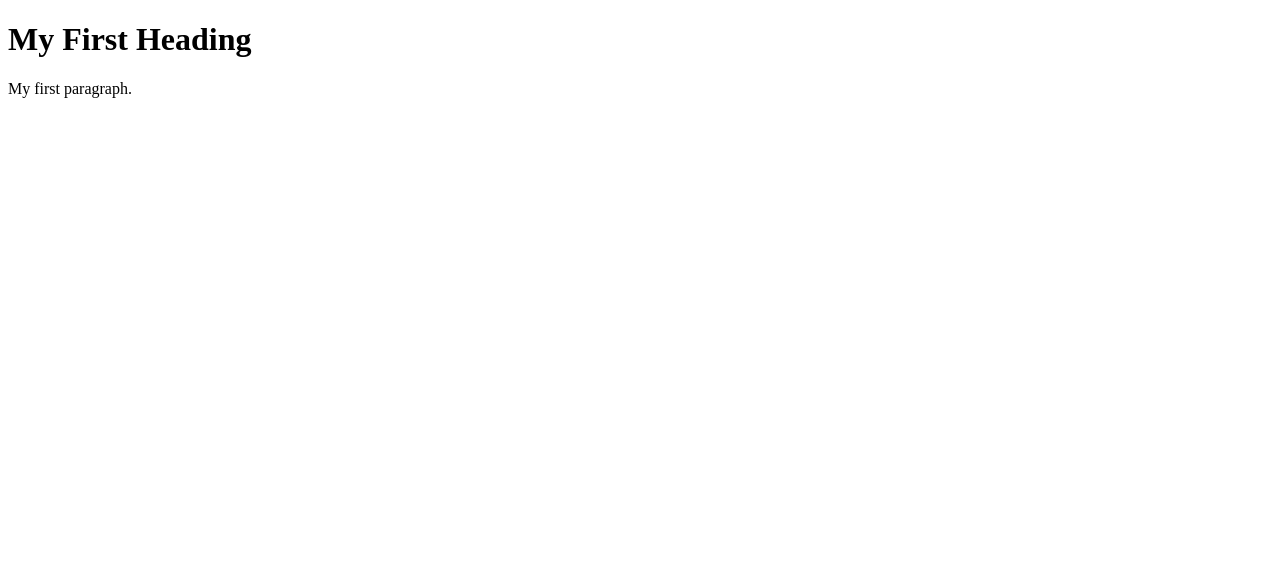
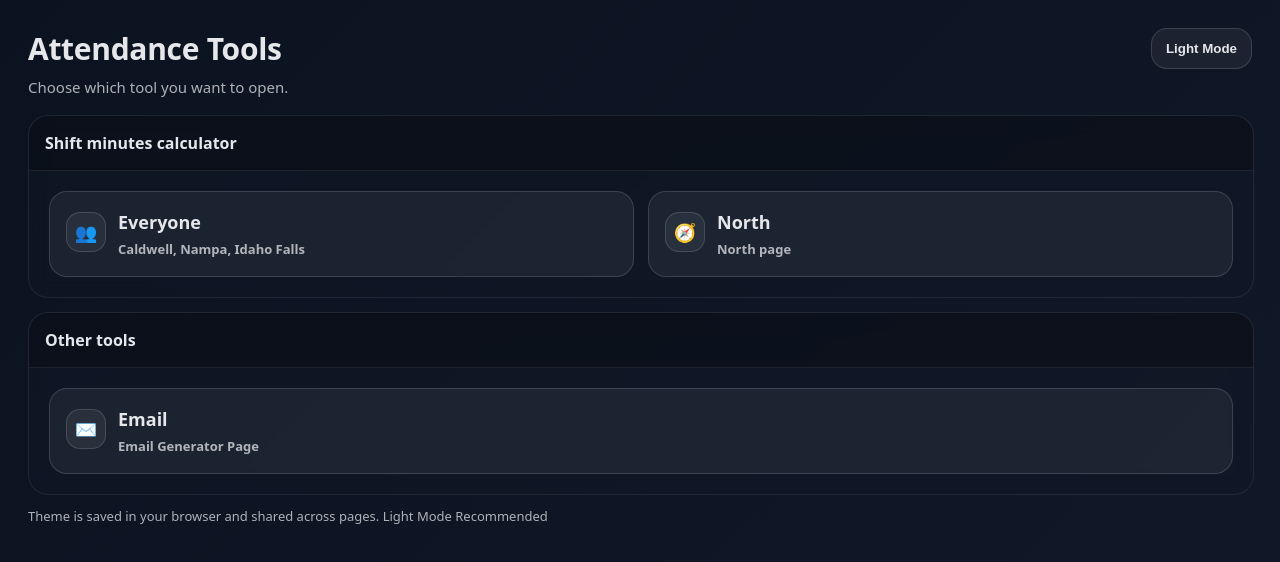
Before and after one commit to jcervantesortiz/attendance, a plain HTML site: page index.html in a window 1280 px wide. Drawn offline with Linux system fonts and the light colour scheme.

Commit message:
Update index.html

```diff
--- a/index.html
+++ b/index.html
@@ -1,15 +1,86 @@
 <!doctype html>
 <html lang="en">
-  <head>
-    <meta charset="UTF-8" />
-    <link rel="icon" type="image/svg+xml" href="/vite.svg" />
-    <meta name="viewport" content="width=device-width, initial-scale=1.0" />
-    <title>Attendance Tools</title>
-  </head>
-  <body>
-    <div id="root"></div>
-    <script type="module" src="/src/main.jsx"></script>
-    <h1>My First Heading</h1>
-<p>My first paragraph.</p>
-  </body>
+<head>
+  <meta charset="utf-8" />
+  <meta name="viewport" content="width=device-width, initial-scale=1" />
+  <title>Attendance Tools</title>
+  <style>
+    html, body { margin:0; padding:0; font-family: ui-sans-serif, system-ui, -apple-system, Segoe UI, Roboto, Helvetica, Arial; }
+    body { min-height:100vh; background: linear-gradient(135deg, #0b1220, #111827); color:#e5e7eb; padding: 28px; box-sizing:border-box; }
+    .header { display:flex; justify-content:space-between; align-items:flex-start; gap:16px; flex-wrap:wrap; margin-bottom:18px; }
+    .title { font-size:30px; font-weight:900; letter-spacing:-0.3px; }
+    .subtle { margin-top:8px; font-size:15px; color: rgba(229,231,235,0.75); max-width: 980px; }
+    .card { width:100%; border-radius:20px; overflow:hidden; border:1px solid rgba(255,255,255,0.08); background: rgba(17,24,39,0.55); backdrop-filter: blur(10px); }
+    .cardHeader { padding:16px; background: rgba(0,0,0,0.25); border-bottom:1px solid rgba(255,255,255,0.08); }
+    .cardTitle { font-size:16px; font-weight:900; margin:0; }
+    .cardBody { padding:20px; }
+    .menuGrid { display:grid; grid-template-columns: repeat(auto-fit, minmax(220px, 1fr)); gap:14px; }
+    a.menuBtn { text-decoration:none; color: inherit; border:1px solid rgba(255,255,255,0.14); background: rgba(255,255,255,0.06); padding:18px 16px; border-radius:18px; font-weight:900; text-align:left; display:flex; gap:12px; align-items:flex-start; }
+    .icon { width:38px; height:38px; border-radius:14px; border:1px solid rgba(255,255,255,0.14); background: rgba(255,255,255,0.06); display:grid; place-items:center; flex:0 0 auto; font-size:18px; line-height:1; margin-top:2px; }
+    .btnTitle { font-size:18px; margin:0; font-weight:900; }
+    .btnSub { margin:6px 0 0; font-size:13px; color: rgba(229,231,235,0.75); font-weight:700; }
+    .spacer { height:14px; }
+    .foot { margin-top:12px; font-size:13px; color: rgba(229,231,235,0.75); }
+    .toggle { border:1px solid rgba(255,255,255,0.14); background: rgba(255,255,255,0.06); color:#e5e7eb; padding:12px 14px; border-radius:16px; cursor:pointer; font-weight:800; user-select:none; }
+  </style>
+</head>
+<body>
+  <div class="header">
+    <div>
+      <div class="title">Attendance Tools</div>
+      <div class="subtle">Choose which tool you want to open.</div>
+    </div>
+    <button class="toggle" id="toggleTheme">Light Mode</button>
+  </div>
+
+  <div class="card">
+    <div class="cardHeader"><p class="cardTitle">Shift minutes calculator</p></div>
+    <div class="cardBody">
+      <div class="menuGrid">
+        <a class="menuBtn" href="everyone.html"><span class="icon">👥</span><div><p class="btnTitle">Everyone</p><p class="btnSub">Caldwell, Nampa, Idaho Falls</p></div></a>
+        <a class="menuBtn" href="north.html"><span class="icon">🧭</span><div><p class="btnTitle">North</p><p class="btnSub">North page</p></div></a>
+      </div>
+    </div>
+  </div>
+
+  <div class="spacer"></div>
+
+  <div class="card">
+    <div class="cardHeader"><p class="cardTitle">Other tools</p></div>
+    <div class="cardBody">
+      <div class="menuGrid">
+        <a class="menuBtn" href="emailgenerator.html"><span class="icon">✉️</span><div><p class="btnTitle">Email</p><p class="btnSub">Email Generator Page</p></div></a>
+      </div>
+    </div>
+  </div>
+
+  <div class="foot">Theme is saved in your browser and shared across pages. Light Mode Recommended</div>
+
+  <script>
+    // Simple theme toggle for the static index page only
+    const key = "shift_theme";
+    const btn = document.getElementById("toggleTheme");
+    const darkTheme = {
+      bg: "linear-gradient(135deg, #0b1220, #111827)",
+      text: "#e5e7eb"
+    };
+    const lightTheme = {
+      bg: "linear-gradient(135deg, #f8fafc, #eef2ff)",
+      text: "#0f172a"
+    };
+    function apply(mode){
+      const t = mode === "dark" ? darkTheme : lightTheme;
+      document.body.style.background = t.bg;
+      document.body.style.color = t.text;
+      btn.textContent = mode === "dark" ? "Light Mode" : "Dark Mode";
+    }
+    let mode = localStorage.getItem(key) || "dark";
+    apply(mode);
+    btn.addEventListener("click", () => {
+      mode = (mode === "dark") ? "light" : "dark";
+      localStorage.setItem(key, mode);
+      apply(mode);
+    });
+  </script>
+</body>
 </html>
```
